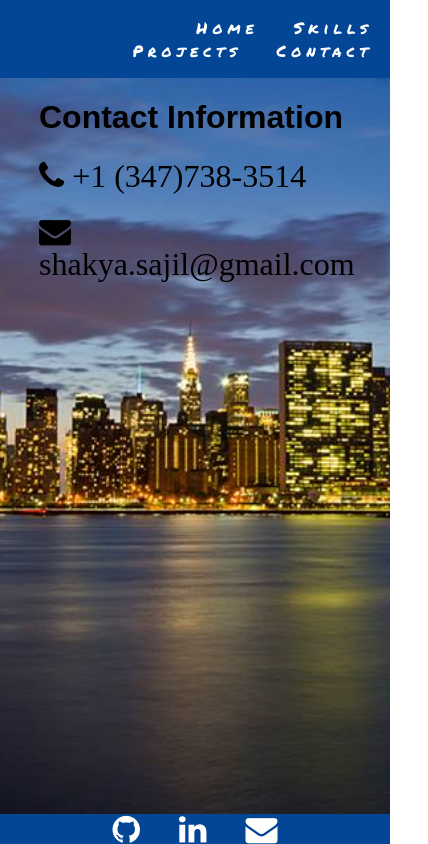
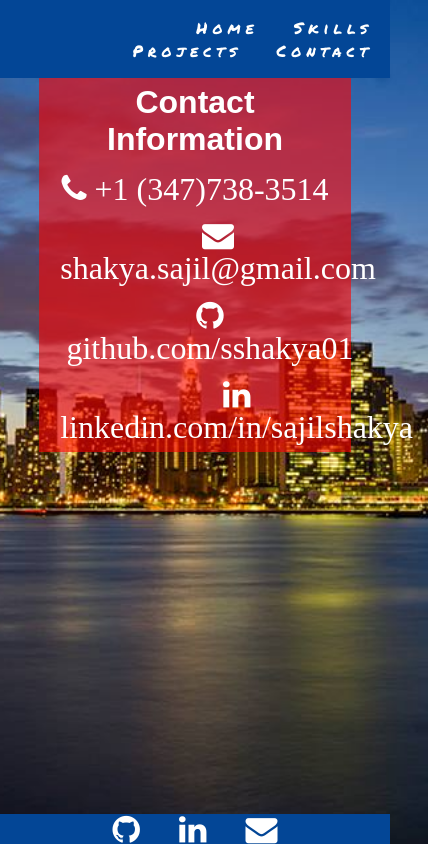
Before and after one commit to sshakya01/portfolio2, a React (Create React App) app: page /contact in a window 390 px wide. Shown: the whole page, 428 px wide, since content can reach past the window. Built offline with nearby package versions, Linux system fonts and the light colour scheme.

Commit message:
finalized styles except media query

```diff
--- a/src/App.css
+++ b/src/App.css
@@ -110,8 +110,7 @@
   text-align: center;
   justify-content: space-between;
   flex-wrap: wrap;
-  /*width: fixed;
-  margin: 0;
+
 
 
   /*padding: 0;*/
@@ -126,13 +125,17 @@
   margin: 0 auto;
   text-align: center;
   width: 0 auto;
-  /*border: 2px solid red;*/
   background-color:rgba(0,0,0,0.6);
 }
 
 .skill{
 width: 50%;
 margin: 5em auto;
+}
+.skill a {
+  color: white;
+  font-family: sans-serif;
+
 }
 
 .desc{
@@ -164,7 +167,7 @@
 .projectdesc  a  i {
   font-size: 300%;
 }
-.projectTitle >h1 {
+.projectTitle {
   text-align: center;
   background-color:rgba(0,0,0,0.6);
   margin-top: 0px;
@@ -172,7 +175,7 @@
   color: white;
   padding: 2%;
 }
-#sectionStyle{
+#sectionStyle, h1, h3{
   transition: background-color 5s ease-in;
   text-align: center;
   margin-top: 0px;
@@ -180,34 +183,21 @@
   color: white;
   padding: 2%;
 }
+.skillDetail{
+  background-color:rgba(0,0,0,0.6);
+}
 .intro{
   background-color:rgba(0,0,0,0.6);
   border-radius: 1%;
+}
+h1{
+  background-color:rgba(255,0,0,0.6);
 }
 
  @keyframes colorchange
     {
       100%  {background-color:rgba(255,0,0,0.6);}
     }
-/*.projectdesc > p ::before {
-  content: "";
-  position: absolute;
-  top: 0;
-  left: 0;
-  width: 100%;
-  height: 100%;
-  background: inherit;
-  background-attachment: fixed;
-  -webkit-filter: blur(12px);
-  filter: blur(12px);
-  transform: scale(2) translateY(20px);
-}*/
-/*.projectdesc > header > h1 {
-  margin: 0;
-  color: white;
-  position: relative;
-  z-index: 1;
-}*/
 
 * {
   box-sizing: border-box;
--- a/src/components/Contact.js
+++ b/src/components/Contact.js
@@ -6,8 +6,9 @@
       <div className="skill">
         <h1>Contact Information</h1>
         <h1><i class="fa fa-phone" aria-hidden="true"> +1 (347)738-3514 </i></h1>
-        <h1><i class="fa fa-envelope" aria-hidden="true"> shakya.sajil@gmail.com </i></h1>
-
+        <h1><a href='mailto:shakya.sajil@gmail.com'><i class="fa fa-envelope" aria-hidden="true"> shakya.sajil@gmail.com </i></a></h1>
+        <h1><a href='https://github.com/sshakya01'><i class="fa fa-github" aria-hidden="true"> github.com/sshakya01</i></a></h1>
+        <h1><a href='https://www.linkedin.com/in/sajilshakya'><i class="fa fa-linkedin" aria-hidden="true"> linkedin.com/in/sajilshakya</i></a></h1>
       </div>
       )
   }
--- a/src/components/Skill.js
+++ b/src/components/Skill.js
@@ -5,12 +5,14 @@
     return(
       <div className="skill">
         <h1>Skills</h1>
+        <div className="skillDetail">
         <h3>Front-end: React, HTML5, CSS3, Javascript, jQuery</h3>
         <h3>Back-end: Node.js and Express, Restful API, Rails</h3>
         <h3>Database: PostgreSQL, SQL</h3>
         <h3>Other languages: C, C++, C#, Ruby</h3>
         <h3>Other: Github, MATLAB, Bash, Photoshop, PageMaker, Solidworks, AutoCAD</h3>
       </div>
+      </div>
       )
   }
 }
```
